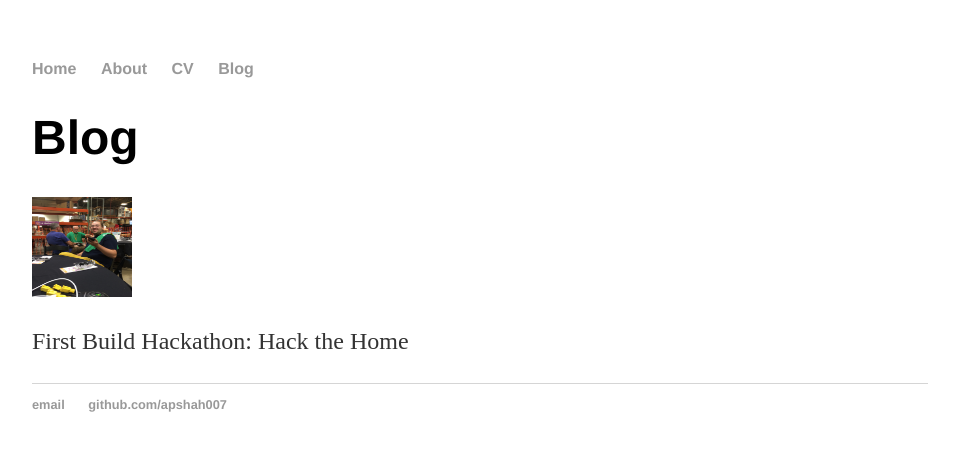
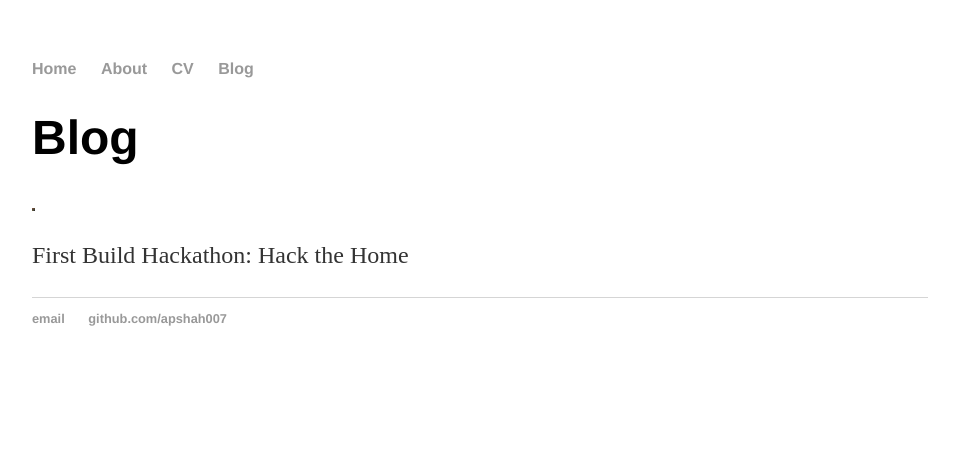
Before and after one commit to apshah007/apshah007.github.io, a Jekyll site: the page blog.html, which Jekyll copies as it is, in a window 1280 px wide. Shown: the top 451 px of the page, without its empty margins (160-1119 px from the left). Built offline with Jekyll 4.4.1, drawn with Linux system fonts in a browser that asks for light colours.

Commit message:
size of pic

```diff
--- a/blog.html
+++ b/blog.html
@@ -16,7 +16,7 @@
 		<div class="container">
     		<div class="blurb">
         		<h1>Blog</h1>
-				<IMG SRC="IMG_1310.jpg" ALT="First Build:Hack the Home" WIDTH=100 HEIGHT=100>
+				<IMG SRC="IMG_1310.jpg" ALT="First Build:Hack the Home" width= 3em height= 3em>
                 <p>First Build Hackathon: Hack the Home</p>
     		</div><!-- /.blurb -->
 	</body>
```
